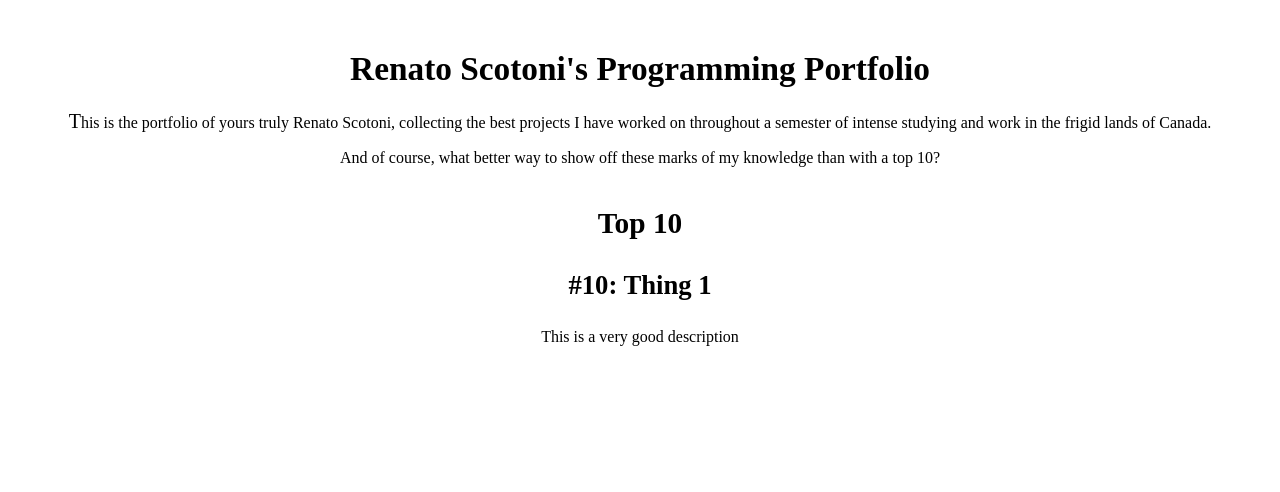
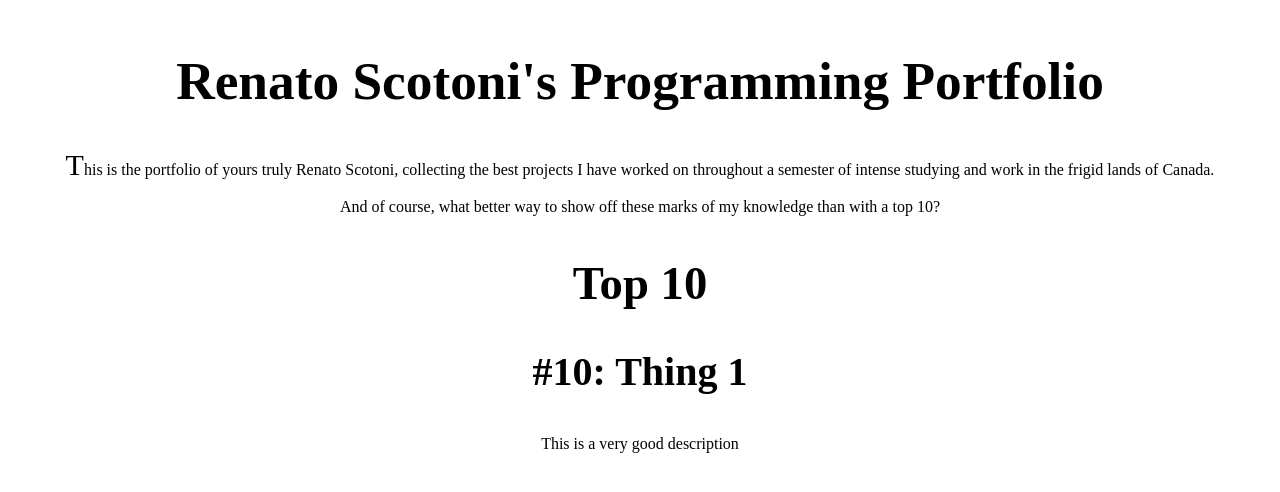
Before and after one commit to RenatoScotoni/Renato-Scotoni-Portfolio, a plain HTML site: page index.html in a window 1280 px wide. Drawn offline with Linux system fonts and the light colour scheme.

Commit message:
Update style.css

```diff
--- a/style.css
+++ b/style.css
@@ -3,7 +3,7 @@ body {
 }
 
 h1 {
-  font-size: 25pt;
+  font-size: 40pt;
   text-align: center;
   margin-left: auto;
   margin-right: auto;
@@ -11,7 +11,7 @@ h1 {
 }
 
 h2 {
-  font-size: 22pt;
+  font-size: 35pt;
   text-align: center;
   margin-left: auto;
   margin-right: auto;
@@ -19,7 +19,7 @@ h2 {
 }
 
 h3 {
-  font-size: 20pt;
+  font-size: 30pt;
   text-align: center;
   margin-top: 30;
 }
@@ -32,7 +32,7 @@ h3 {
 }
 
 .introduction::first-letter {
-  font-size: 20px;
+  font-size: 30px;
 }
 
 .topitem {
```
